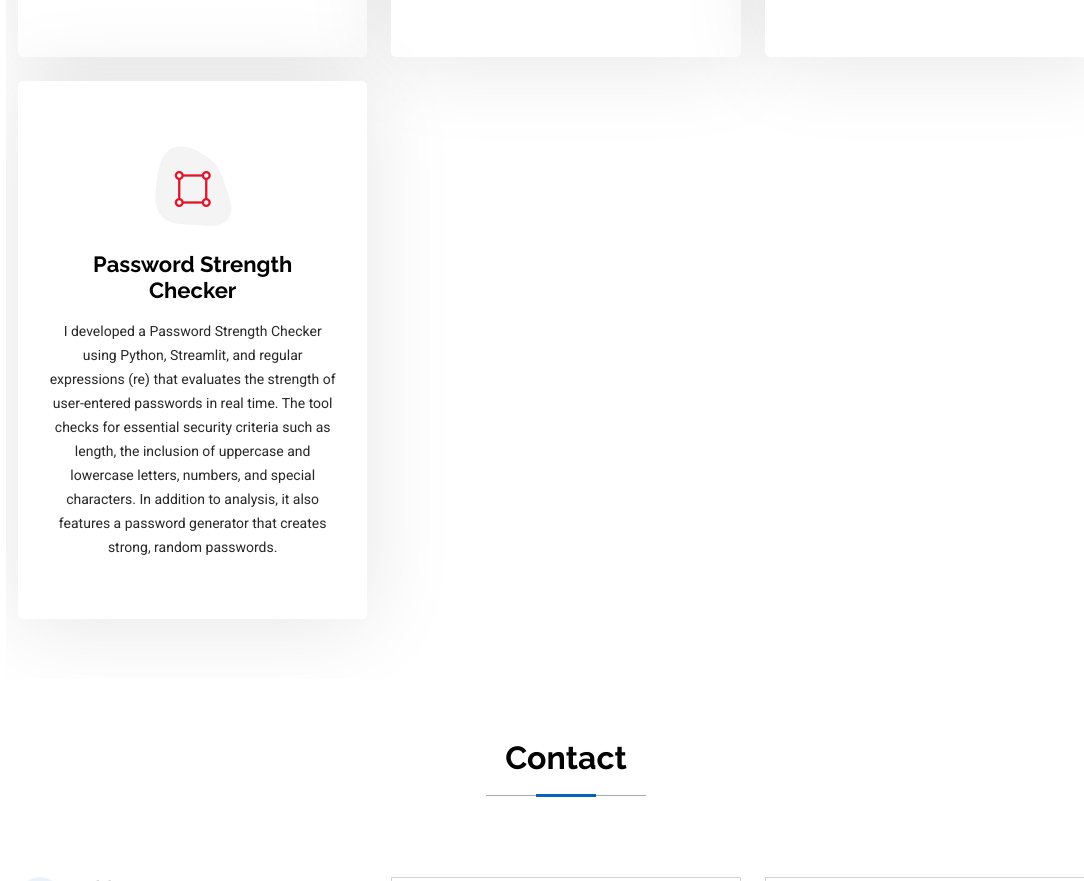
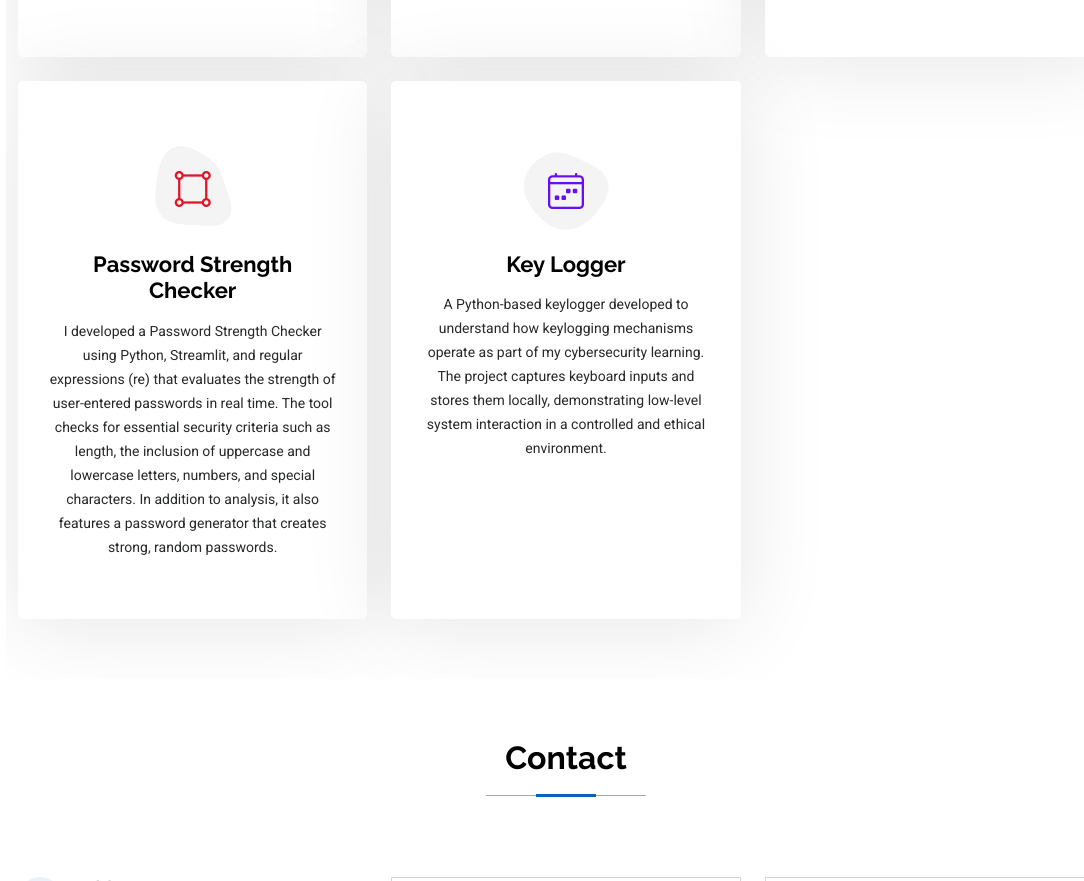
Before and after one commit to n1kesss/Portfolio, a plain HTML site: page index.html in a window 1280 px wide. Shown: the part 5554-6435 px from the top of the page, without its empty margins (154-1238 px from the left). Drawn offline with Linux system fonts and the light colour scheme.

Commit message:
Update index.html

```diff
--- a/index.html
+++ b/index.html
@@ -673,7 +673,7 @@
             </div>
           </div>
 
-          <!-- <div class="col-lg-4 col-md-6" data-aos="fade-up" data-aos-delay="500">
+          <div class="col-lg-4 col-md-6" data-aos="fade-up" data-aos-delay="500">
             <div class="service-item item-indigo position-relative">
               <div class="icon">
                 <svg width="100" height="100" viewBox="0 0 600 600" xmlns="http://www.w3.org/2000/svg">
@@ -684,15 +684,18 @@
                 <i class="bi bi-calendar4-week icon"></i>
               </div>
               <a href="#" class="stretched-link">
-                <h3>Velit Doloremque</h3>
+                <h3>Key Logger</h3>
               </a>
-              <p>Cumque et suscipit saepe. Est maiores autem enim facilis ut aut ipsam corporis aut. Sed animi at autem
-                alias eius labore.</p>
+              <p>A Python-based keylogger developed to understand how keylogging mechanisms
+                operate as part of my cybersecurity learning. The project captures keyboard
+                inputs and stores them locally, demonstrating low-level system interaction
+                in a controlled and ethical environment.</p>
               <a href="#" class="stretched-link"></a>
             </div>
           </div>
 
-          <div class="col-lg-4 col-md-6" data-aos="fade-up" data-aos-delay="600">
+
+          <!-- <div class="col-lg-4 col-md-6" data-aos="fade-up" data-aos-delay="600">
             <div class="service-item item-pink position-relative">
               <div class="icon">
                 <svg width="100" height="100" viewBox="0 0 600 600" xmlns="http://www.w3.org/2000/svg">
```
